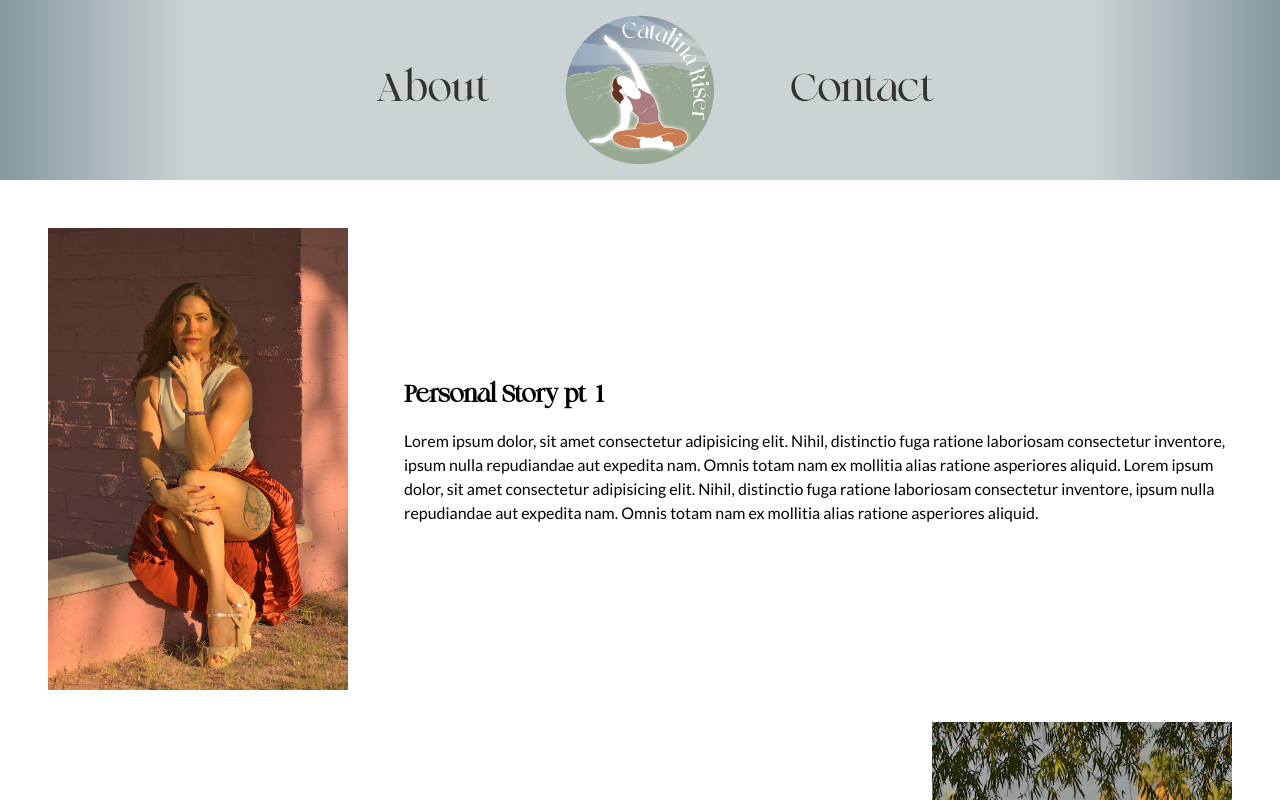
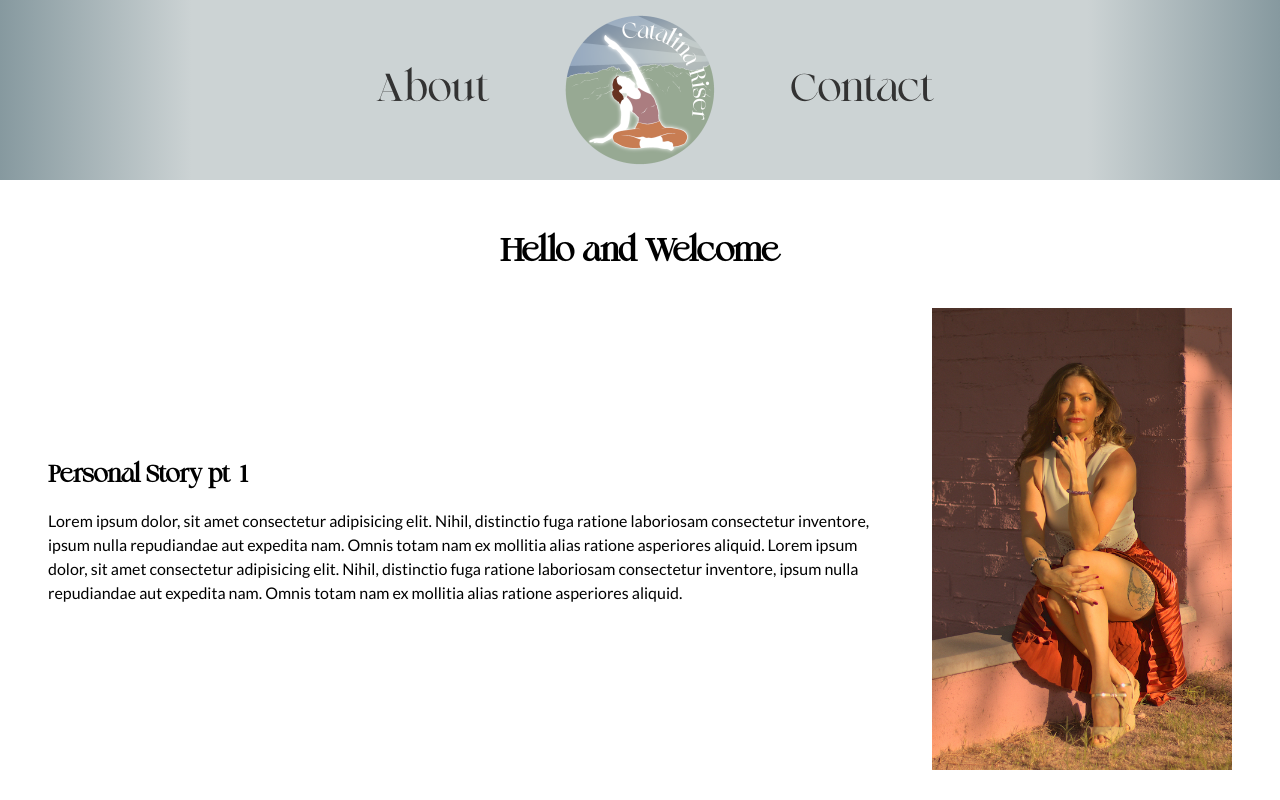
Before and after one commit to innes-apps/catalina-riser-website, a Next.js app: page /about in a window 1280 px wide. Shown: the top 800 px of the page. Built offline with nearby package versions, Linux system fonts and the light colour scheme.

Commit message:
Add page headers to About and Contact

```diff
--- a/src/pages/about/index.jsx
+++ b/src/pages/about/index.jsx
@@ -23,6 +23,7 @@
       </Head>
 
       <div className={styles.aboutContent}>
+        <h1 className={`pageHeader ${rofane.className}`}>Hello and Welcome</h1>
         <section className={styles.section}>
           <div className={styles.imageWrapper}>
             <Image
--- a/src/pages/contact/index.jsx
+++ b/src/pages/contact/index.jsx
@@ -1,6 +1,7 @@
 /* eslint-disable @next/next/no-img-element */
 import Head from 'next/head';
 import Link from 'next/link';
+import { rofane } from '@/utils/font-loader';
 import { FontAwesomeIcon } from '@fortawesome/react-fontawesome';
 import { faUpRightFromSquare } from '@fortawesome/free-solid-svg-icons';
 
@@ -20,6 +21,7 @@
       </Head>
 
       <div className={styles.aboutContent}>
+        <h1 className={`pageHeader ${rofane.className}`}>Get in touch</h1>
         <section className={styles.section}>
           <div className={styles.imageWrapperMain}>
             <Image
@@ -41,7 +43,7 @@
             />
           </div>
           <div className={styles.sectionContent}>
-            <h2>Why work with me?</h2>
+            <h2 className={rofane.className}>Why work with me?</h2>
             <p className={styles.copy}>
               Lorem ipsum dolor sit amet consectetur adipisicing elit. Non, quis? Illo sint ipsam
               adipisci error, autem, quos cum placeat modi impedit totam voluptas unde qui mollitia
--- a/src/styles/globals.css
+++ b/src/styles/globals.css
@@ -61,3 +61,11 @@
   color: #333;
   text-decoration: none;
 }
+
+h1.pageHeader {
+  font-size: 2rem;
+  font-weight: 700;
+  margin: 0;
+  padding: 0;
+  text-align: center;
+}
```
